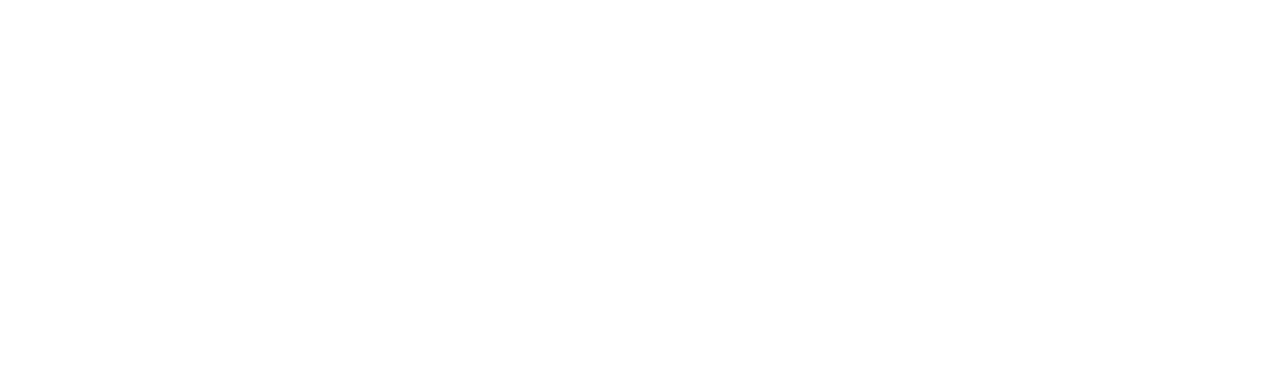
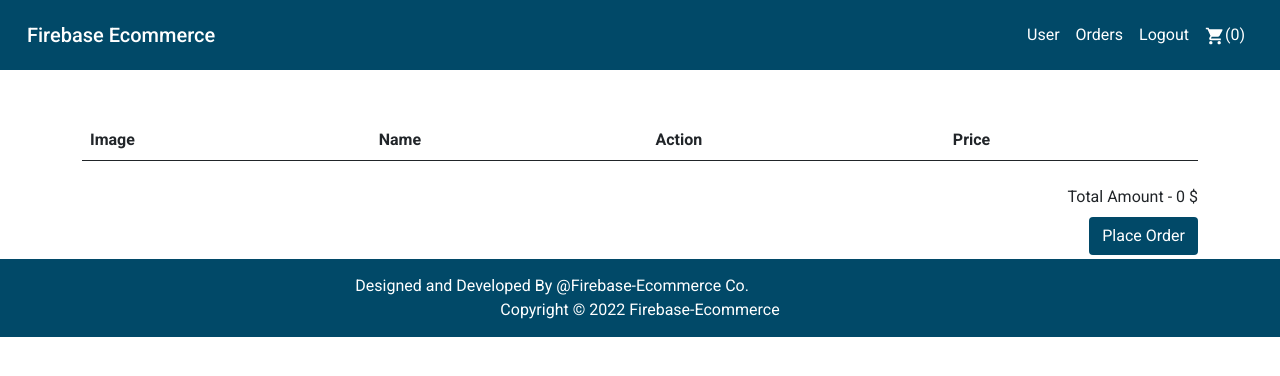
Before and after one commit to sudipto68/firebase-ecommerce, a React (Create React App) app: page /cart in a window 1280 px wide. Shown: the top 376 px of the page. Built offline with nearby package versions, Linux system fonts and the light colour scheme.

Commit message:
cart page added

```diff
--- a/src/Components/Header.js
+++ b/src/Components/Header.js
@@ -1,6 +1,7 @@
 import React from "react";
 import { useSelector } from "react-redux";
 import { Link } from "react-router-dom";
+import { MdShoppingCart } from "react-icons/md";
 
 const Header = () => {
   const { cartItems } = useSelector((state) => state.cartReducer);
@@ -42,7 +43,7 @@
               </li>
               <li className="nav-item">
                 <Link className="nav-link" to="/cart">
-                  Cart({cartItems.length})
+                  <MdShoppingCart size={20} />({cartItems.length})
                 </Link>
               </li>
             </ul>
--- a/src/Pages/CartPage.js
+++ b/src/Pages/CartPage.js
@@ -1,7 +1,71 @@
-import React from "react";
+import React, { useEffect } from "react";
+import { useDispatch, useSelector } from "react-redux";
+import Layout from "../Components/Layout";
+import { MdDelete } from "react-icons/md";
 
 const CartPage = () => {
-  return <div></div>;
+  const { cartItems } = useSelector((state) => state.cartReducer);
+  const dispatch = useDispatch();
+  const removeFromCart = (product) => {
+    dispatch({ type: "REMOVE_FROM_CART", payload: product });
+  };
+  useEffect(() => {
+    localStorage.setItem("cartItems", JSON.stringify(cartItems)); //adding cart data to lcoal storaage
+  }, [cartItems]);
+
+  const total = cartItems.reduce((a, c) => a + c.price, 0); //calculating the total amount
+
+  return (
+    <Layout>
+      <div className="cartpage container">
+        <table className="table">
+          <thead>
+            <tr>
+              <th>Image</th>
+              <th>Name</th>
+              <th>Action</th>
+              <th>Price</th>
+            </tr>
+          </thead>
+          <tbody>
+            {cartItems.map((item) => {
+              return (
+                <tr key={item.id}>
+                  <td>
+                    <img
+                      src={item.image}
+                      alt=""
+                      style={{ height: "80px", width: "80px" }}
+                    />
+                  </td>
+                  <td>
+                    <h6>{item.title}</h6>
+                  </td>
+                  <td>
+                    <MdDelete
+                      size={20}
+                      color="red"
+                      style={{ cursor: "pointer" }}
+                      onClick={() => removeFromCart(item)}
+                    />
+                  </td>
+                  <td>
+                    <h6>{item.price} $</h6>
+                  </td>
+                </tr>
+              );
+            })}
+          </tbody>
+        </table>
+        <div className="total d-flex justify-content-end mt-4">
+          Total Amount - {total} $
+        </div>
+        <button className="btn card-btn mb-4 mt-2" style={{ float: "right" }}>
+          Place Order
+        </button>
+      </div>
+    </Layout>
+  );
 };
 
 export default CartPage;
--- a/src/Pages/ProductInfo.js
+++ b/src/Pages/ProductInfo.js
@@ -4,6 +4,7 @@
 import { useNavigate, useParams } from "react-router-dom";
 import Layout from "../Components/Layout";
 import Loading from "../Components/Loading";
+import { useDispatch, useSelector } from "react-redux";
 
 const ProductInfo = () => {
   const navigate = useNavigate();
@@ -30,6 +31,17 @@
       abortController.abort(); // this is the clean up
     };
   }, []);
+
+  const { cartItems } = useSelector((state) => state.cartReducer);
+
+  const dispatch = useDispatch();
+  const addToCart = (product) => {
+    dispatch({ type: "ADD_TO_CART", payload: product });
+  };
+
+  useEffect(() => {
+    localStorage.setItem("cartItems", JSON.stringify(cartItems));
+  }, [cartItems]);
 
   return (
     <Layout>
@@ -61,7 +73,12 @@
                 >
                   Go Back
                 </button>
-                <button className="btn card-btn my-3 ms-2">Add to Cart</button>
+                <button
+                  className="btn card-btn my-3 ms-2"
+                  onClick={() => addToCart(product)}
+                >
+                  Add to Cart
+                </button>
               </div>
             </div>
           </div>
--- a/src/Redux/cartReducer.js
+++ b/src/Redux/cartReducer.js
@@ -10,6 +10,14 @@
         cartItems: [...state.cartItems, action.payload],
       };
     }
+    case "REMOVE_FROM_CART": {
+      return {
+        ...state,
+        cartItems: state.cartItems.filter(
+          (item) => item.id !== action.payload.id
+        ),
+      };
+    }
     default:
       return state;
   }
```
